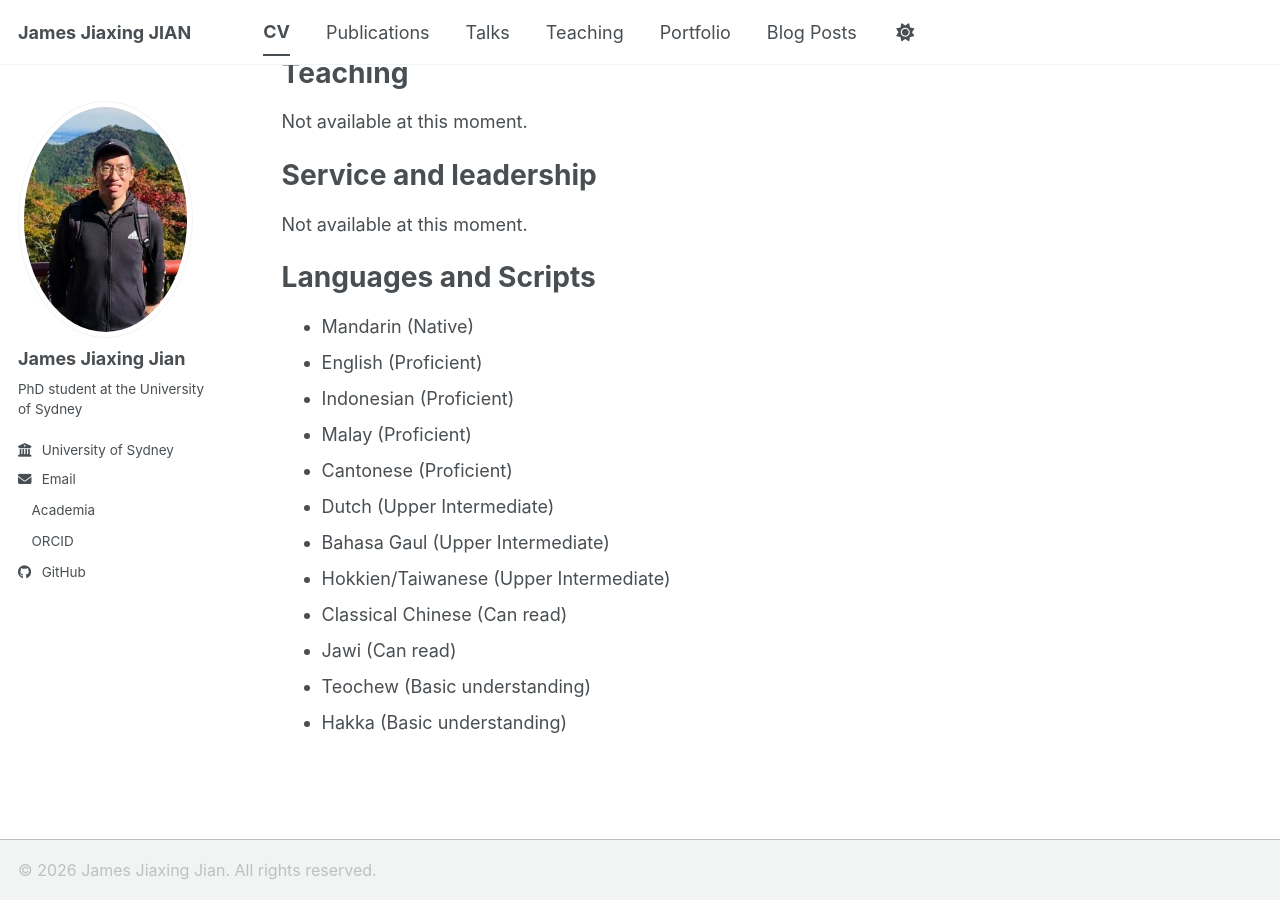
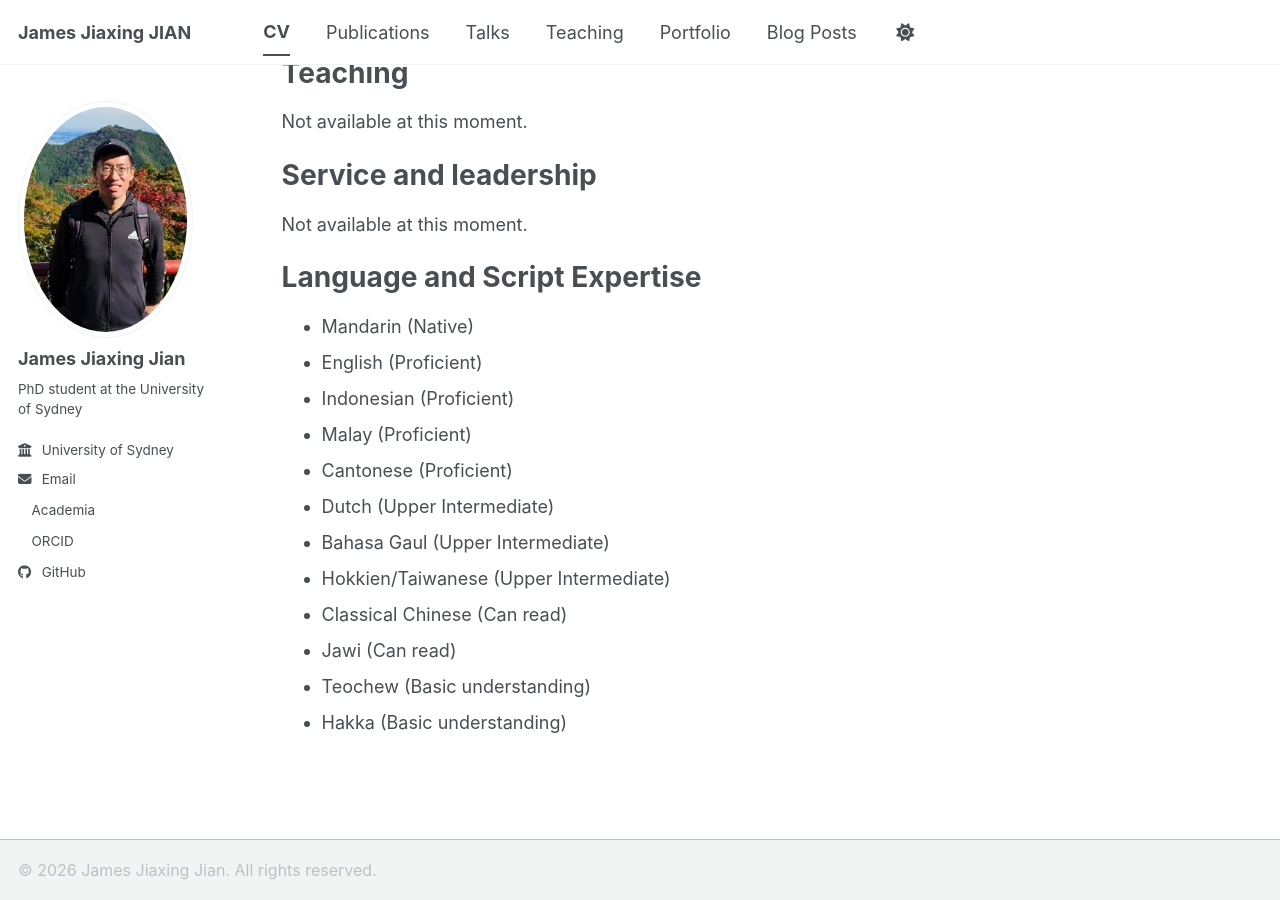
Before and after one commit to jamesjiaxingjian/jamesjiaxingjian.github.io, a Jekyll site: the page built from _pages/cv.md, in a window 1280 px wide and 900 px high, scrolled down 729 px. Built offline with Jekyll 4.4.1, drawn with Linux system fonts in a browser that asks for light colours; a style sheet for code colours, icons or effects is not loaded.

Commit message:
Update cv.md

```diff
--- a/_pages/cv.md
+++ b/_pages/cv.md
@@ -41,7 +41,7 @@ Service and leadership
 ======
 Not available at this moment.
 
-Languages and Scripts
+Language and Script Expertise
 ======
 * Mandarin (Native)
 * English (Proficient)
```
